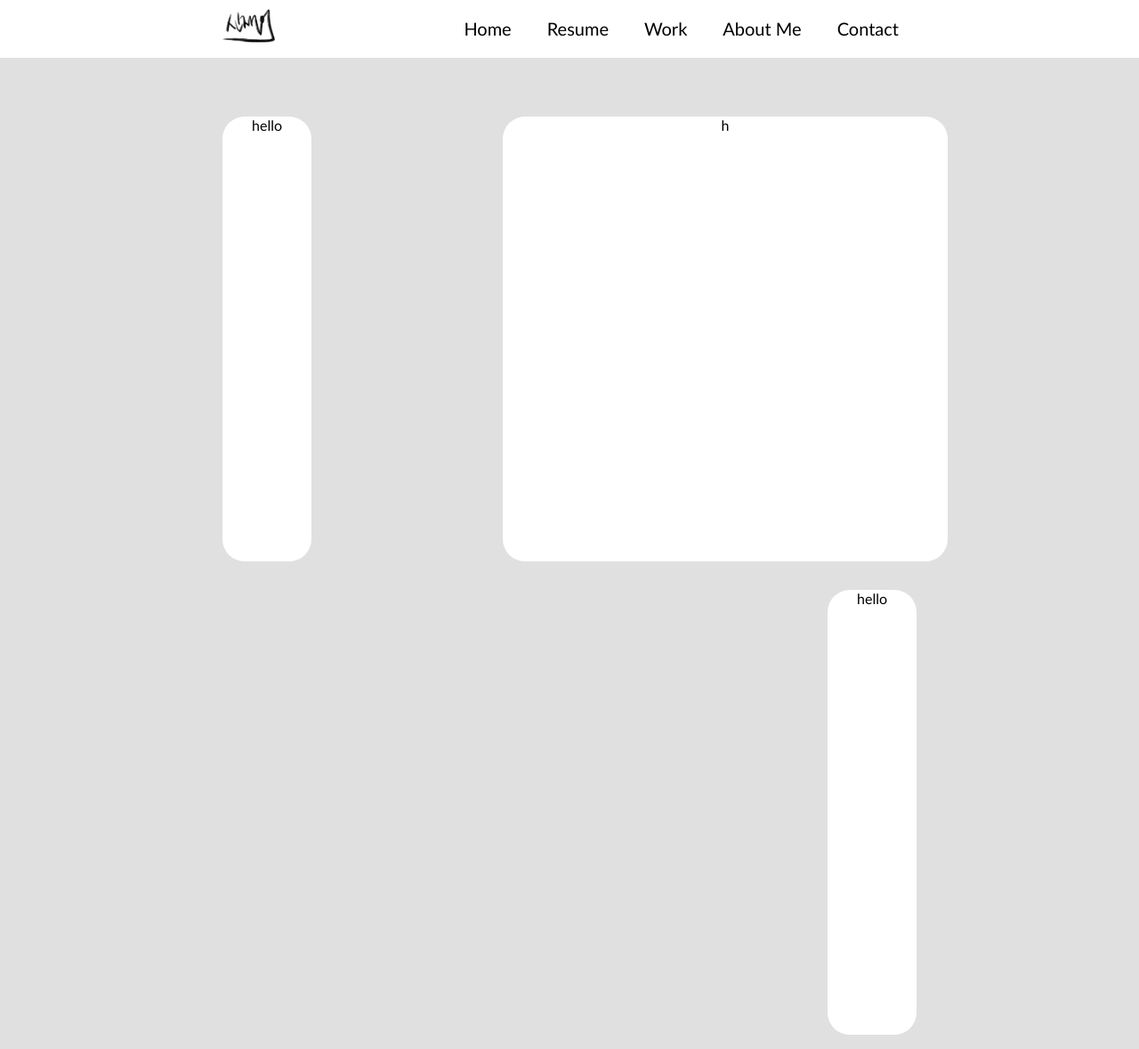
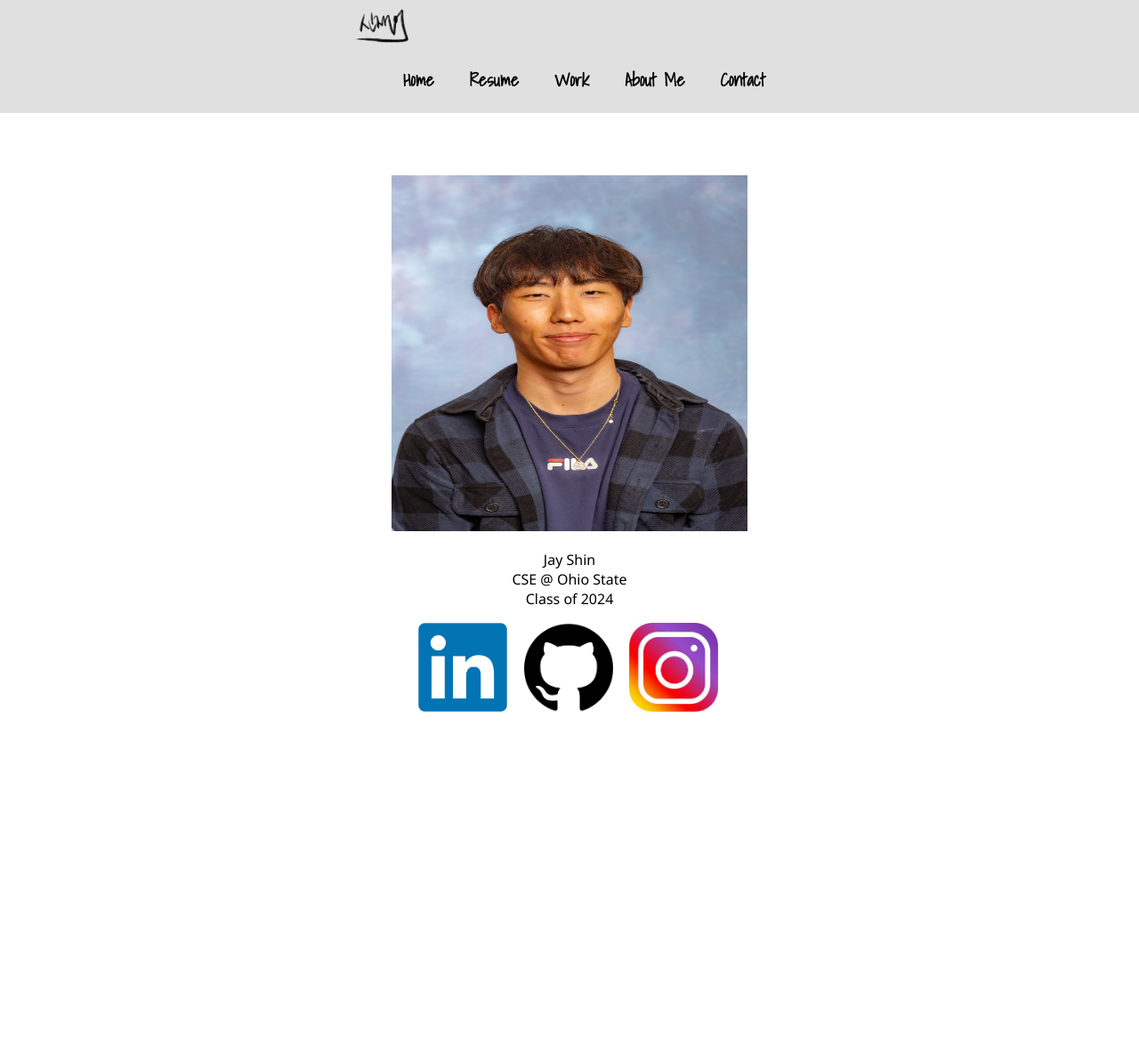
Before and after one commit to LukasMurdock/Portfolio, a PHP site: page / in a window 1280 px wide. Shown: the whole page at 89% size. After the commit the page ends 800 px from the top, so only its background shows below. Run offline with PHP 8.4, Linux system fonts and the light colour scheme.

Commit message:
home page done

```diff
--- a/index.html
+++ b/index.html
@@ -5,6 +5,9 @@
   <meta charset="UTF-8">
   <meta name="viewport" content="width=device-width, initial-scale=1">
   <link rel="stylesheet" href="style.css">
+  <link rel="preconnect" href="https://fonts.googleapis.com">
+  <link rel="preconnect" href="https://fonts.gstatic.com" crossorigin>
+  <link href="https://fonts.googleapis.com/css2?family=Shadows+Into+Light&display=swap" rel="stylesheet">
   <title>Jay Shin | Home</title>
 </head>
 
@@ -21,17 +24,22 @@
   </div>
 
   <div class="body" style="text-align: center; padding-top: 50px;">
-    <div class="body-left">
-      <p class="side-box">hello</p>
-    </div>
-    <div class="body-middle">
-      <p class="middle-box">h</p>
-    </div>
 
-    <div class="body-right">
-      <p class="side-box">hello</p>
-    </div>
+        <img class="headshot" src="sources/headshot.jpg"/>
+        <p>
+          Jay Shin
+          <br/>
+          CSE @ Ohio State
+          <br/>
+          Class of 2024
+        </p>
+        <ul class="links">
+          <li class="image"><img src="sources/linkedin-logo.png"/></li>
+          <li class="image"><img src="sources/github-logo.png"/></li>
+          <li class="image"><img src="sources/instagram-logo.png"/></li>
+        </ul>
 
   </div>
+
 </body>
 </html>
--- a/style.css
+++ b/style.css
@@ -1,22 +1,24 @@
 
 body {
-    font-family: 'Gill Sans', 'Gill Sans MT', Calibri, 'Trebuchet MS', sans-serif;
     margin: 0;
-    background-color: rgb(224, 224, 224);
+    background-color: white;
+
+
 }
-
 
 .nav img {
     width: 5%;
     height: auto;
     float: left;
-    padding-left: 250px;
+    padding-left: 400px;
     padding-top: 10px;
 }
 
 .nav{
+    font-family: 'Shadows Into Light', cursive;
+    font-weight: bold;
     overflow: hidden;
-    background-color: white;
+    background-color: rgb(224, 224, 224);
 }
 
 .nav a {
@@ -28,7 +30,7 @@ body {
 }
 
 .nav-menu {
-    margin-right: 250px;
+    margin-right: 400px;
     float: right;
 }
 
@@ -52,45 +54,28 @@ body {
 }
 
 
-.home-me {
-    width: 5%;
-    margin: 0 auto;
+.body {
+    font-family: 'Segoe UI';
+    font-size: 100%;
 }
 
-.body {
+
+.headshot {
+    width: 400px;
+    height: 400px;
+    padding-top: 20px;
 }
 
-.body div {
 
+.links img {
+    width: 100px;
+    height: 100px;
+    margin-left: 7px;
+    margin-right: 7px;
 }
-
-.side-box {
-  border-radius: 25px;
-  background: #ffffff;
-  width: 100px;
-  height: 500px;
+.links {
+    margin-right: 43px;
 }
-
-.middle-box {
-    border-radius: 25px;
-    background: #ffffff;
-    width: 500px;
-    height: 500px;
-  }
-
-.body-left{
-    float: left;
-    margin-left: 250px;
-}
-
-.body-right {
-    margin-right: 250px;
-    float: right;
-}
-
-.body-middle{
-    width: 500px;
-   display: table;
-    margin-left: auto;
-    margin-right: auto;
-}
+ .links li {
+    display: inline;
+ }
```
Also changed, not shown: sources/github-logo.png (added), sources/instagram-logo.png (added), sources/linkedin-logo.png (added).
